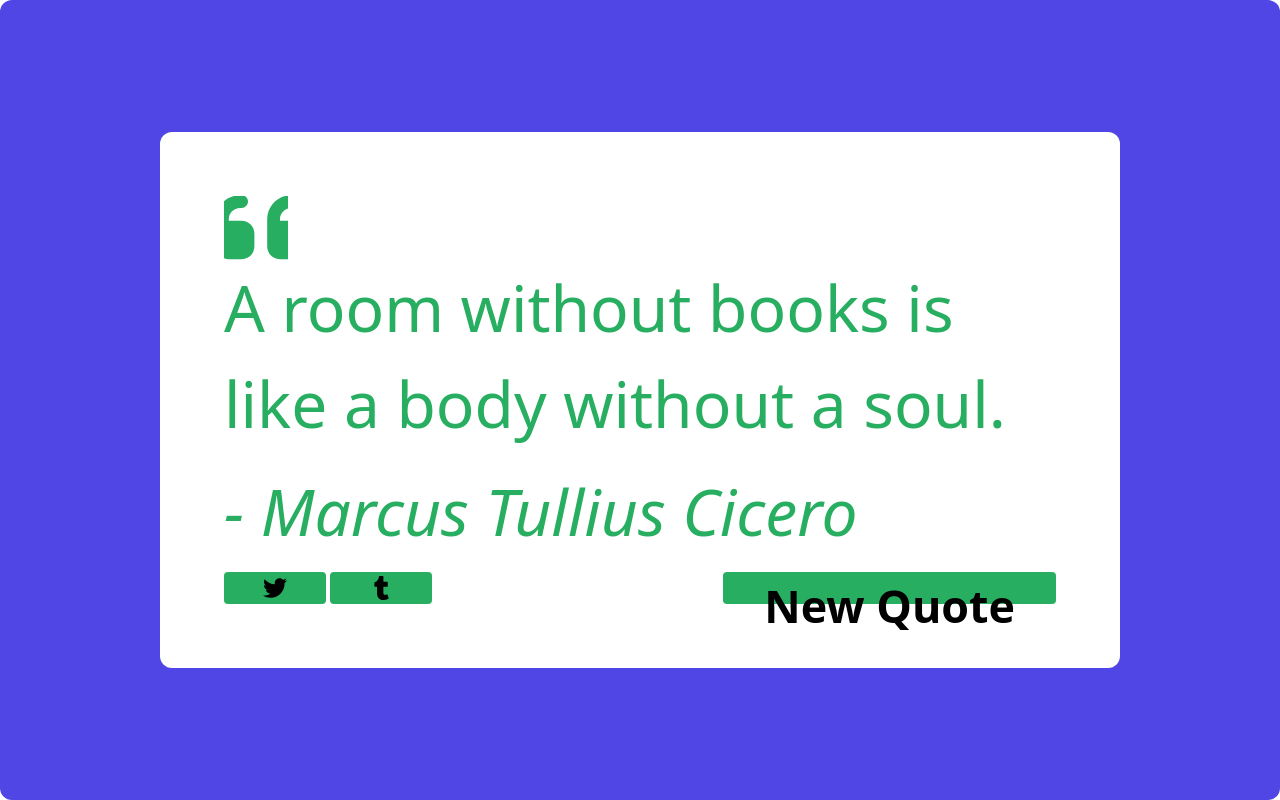
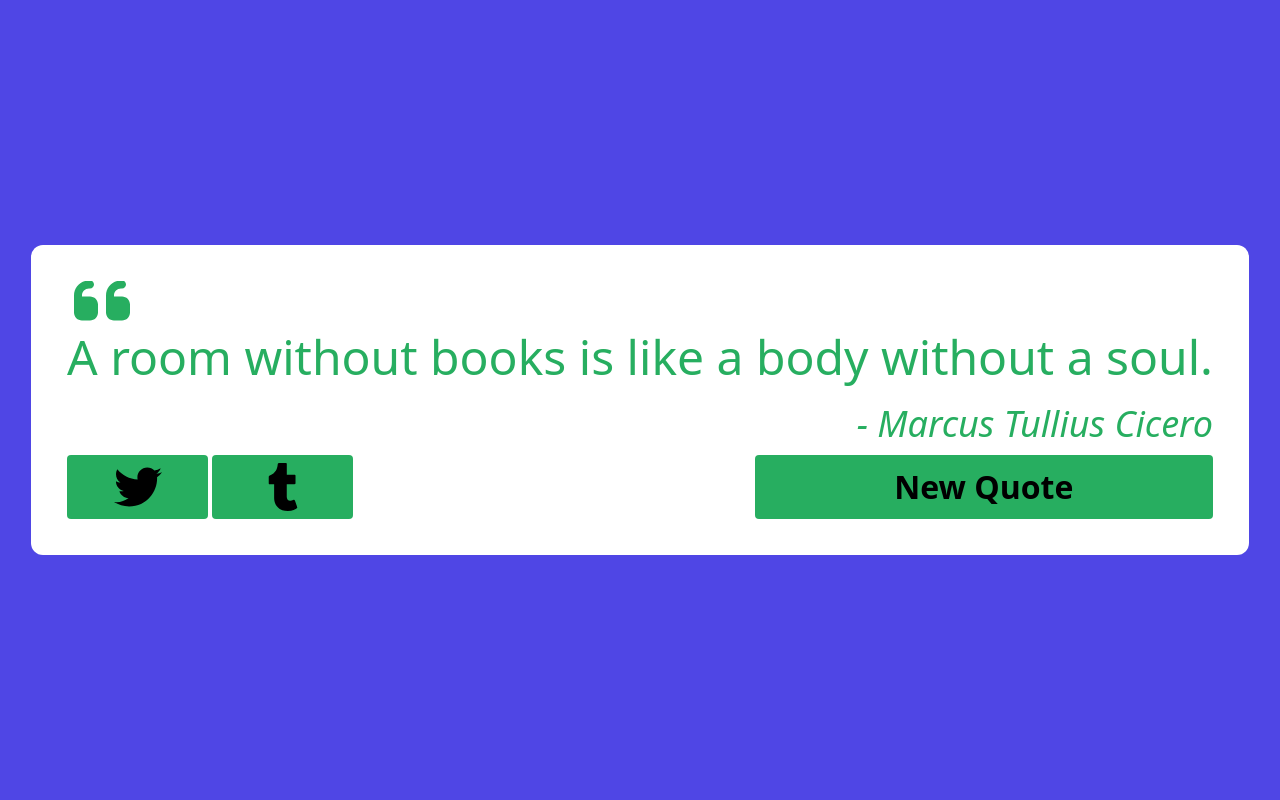
Before and after one commit to Cg9291/random-quote-generator, a React (Create React App) app: page / in a window 1280 px wide. Built offline with nearby package versions, Linux system fonts and the light colour scheme.

Commit message:
finished landscape ui

```diff
--- a/package.json
+++ b/package.json
@@ -46,6 +46,8 @@
     ]
   },
   "devDependencies": {
+    "prettier": "^3.2.5",
+    "prettier-plugin-tailwindcss": "^0.5.14",
     "tailwindcss": "^3.4.3"
   }
 }
--- a/src/App.js
+++ b/src/App.js
@@ -3,7 +3,7 @@ import QuoteBox from "./components/QuoteBox.js";
 
 export default function App() {
 	return (
-		<div className="App w-screen h-screen flex justify-center items-center overflow-hidden bg-indigo-600 rounded-xl .bgColorTransition">
+		<div className="App w-screen h-screen flex justify-center items-center overflow-hidden bg-indigo-600 bgColorTransition ">
 			<QuoteBox />
 		</div>
 	);
--- a/src/App.scss
+++ b/src/App.scss
@@ -4,7 +4,7 @@
 .App {
 	.colorTransition {
 		//transition: color 1s ease-out,opacity 1s;
-    animation: blinker 2s ;
+		animation: blinker 2s;
 	}
 	@keyframes blinker {
 		/* 0% {
--- a/src/components/QuoteBox.js
+++ b/src/components/QuoteBox.js
@@ -14,8 +14,8 @@ import { quoteAction } from "../redux/action-creators/quoteAction.js";
 import { colorAction } from "../redux/action-creators/colorAction.js";
 
 export default function QuoteBox(props) {
-	const quoteID = useSelector(state => state.quotePickerReducer.quote);
-	const colorID = useSelector(state => state.colorPickerReducer.color);
+  const quoteID = useSelector((state) => state.quotePickerReducer.quote);
+  const colorID = useSelector((state) => state.colorPickerReducer.color);
 
   const dispatch = useDispatch();
   const [animClass, setAnimClass] = useState(false);
@@ -59,15 +59,15 @@ export default function QuoteBox(props) {
   return (
     <div
       id="quote-box"
-			className="w-3/4 p-[5vw] bg-white rounded-xl "
+      className=" w-3/4 overflow-hidden rounded-xl bg-white p-[5vw] landscape:max-h-[95%] landscape:w-fit landscape:max-w-[96vw] landscape:p-[4.5vh] "
     >
       <div
         id="text"
-				className={`mb-3 ${animClass ? "colorTransition" : ""}`}
+        className={`mb-3 landscape:mb-1 ${animClass ? "colorTransition" : ""}`}
         style={{ color: themeColor }}
       >
         <svg
-					className="quoteSvg h-[5vw]"
+          className="quoteSvg h-[5vw] landscape:h-[5vh] "
           xmlns="http://www.w3.org/2000/svg"
           width="4rem"
           height="1.35rem"
@@ -78,11 +78,11 @@ export default function QuoteBox(props) {
             fill={themeColor}
           />
         </svg>
-				<p className="text-[5vw]">{quoteText}</p>
+        <p className="text-[5vw] landscape:text-[6vh] ">{quoteText}</p>
       </div>
       <div
         id="author"
-				className={`mb-3 text-[5vw] italic font-medium ${
+        className={`mb-3  text-end text-[5vw] font-medium italic landscape:mb-1 landscape:text-[4.5vh] ${
           animClass ? "colorTransition" : null
         }`}
         style={{ color: themeColor }}
@@ -91,38 +91,32 @@ export default function QuoteBox(props) {
       </div>
       <div
         id="footer-row"
-				className="flex justify-between h-[4vh]"
+        className="flex h-[4vh] justify-between landscape:h-[8vh]"
       >
-				<div className="w-1/4 flex gap-x-1">
+        <div className="flex w-1/4 gap-x-1">
           <a
             id="tweet-quote"
-						className="bg-sync bgColorTransition flex justify-center items-center flex-1 rounded aspect-square"
+            className="bg-sync bgColorTransition flex aspect-square flex-1 items-center justify-center rounded"
             target="_top"
             href="https://twitter.com/intent/tweet?hashtags=quotes&related=freecodecamp&text=%22An%20unexamined%20life%20is%20not%20worth%20living.%22%20Socrates"
             style={{ backgroundColor: themeColor }}
           >
-						<FontAwesomeIcon
-							icon={faTwitter}
-							className=" h-3/4"
-						/>
+            <FontAwesomeIcon icon={faTwitter} className=" h-3/4" />
           </a>
           <a
             id="tumblr-quote"
-						className="bg-sync bgColorTransition flex justify-center items-center flex-1 rounded aspect-square"
+            className="bg-sync bgColorTransition flex aspect-square flex-1 items-center justify-center rounded"
             target="_top"
             href="https://www.tumblr.com/widgets/share/tool?posttype=quote&tags=quotes,freecodecamp&caption=Stephen%20Covey&content=I%20am%20not%20a%20product%20of%20my%20circumstances.%20I%20am%20a%20product%20of%20my%20decisions.&canonicalUrl=https%3A%2F%2Fwww.tumblr.com%2Fbuttons&shareSource=tumblr_share_button"
             style={{ backgroundColor: themeColor }}
           >
-						<FontAwesomeIcon
-							icon={faTumblr}
-							className="h-3/4"
-						/>
+            <FontAwesomeIcon icon={faTumblr} className="h-3/4" />
           </a>
         </div>
         <button
           type="button"
           id="new-quote"
-					className="w-2/5 px-1 bgColorTransition rounded text-[3.5vw] font-bold"
+          className="bgColorTransition flex w-2/5 items-center justify-center rounded px-1 text-[3.5vw] font-bold leading-[3.5vw] landscape:text-[4vh]"
           style={{ backgroundColor: themeColor }}
           onClick={handleClick}
         >
```
Also changed, not shown: .prettierrc.json (added), 1 other file (tests, documents, lock files or other folders). Lines whose indentation alone changed are shown as unchanged.
